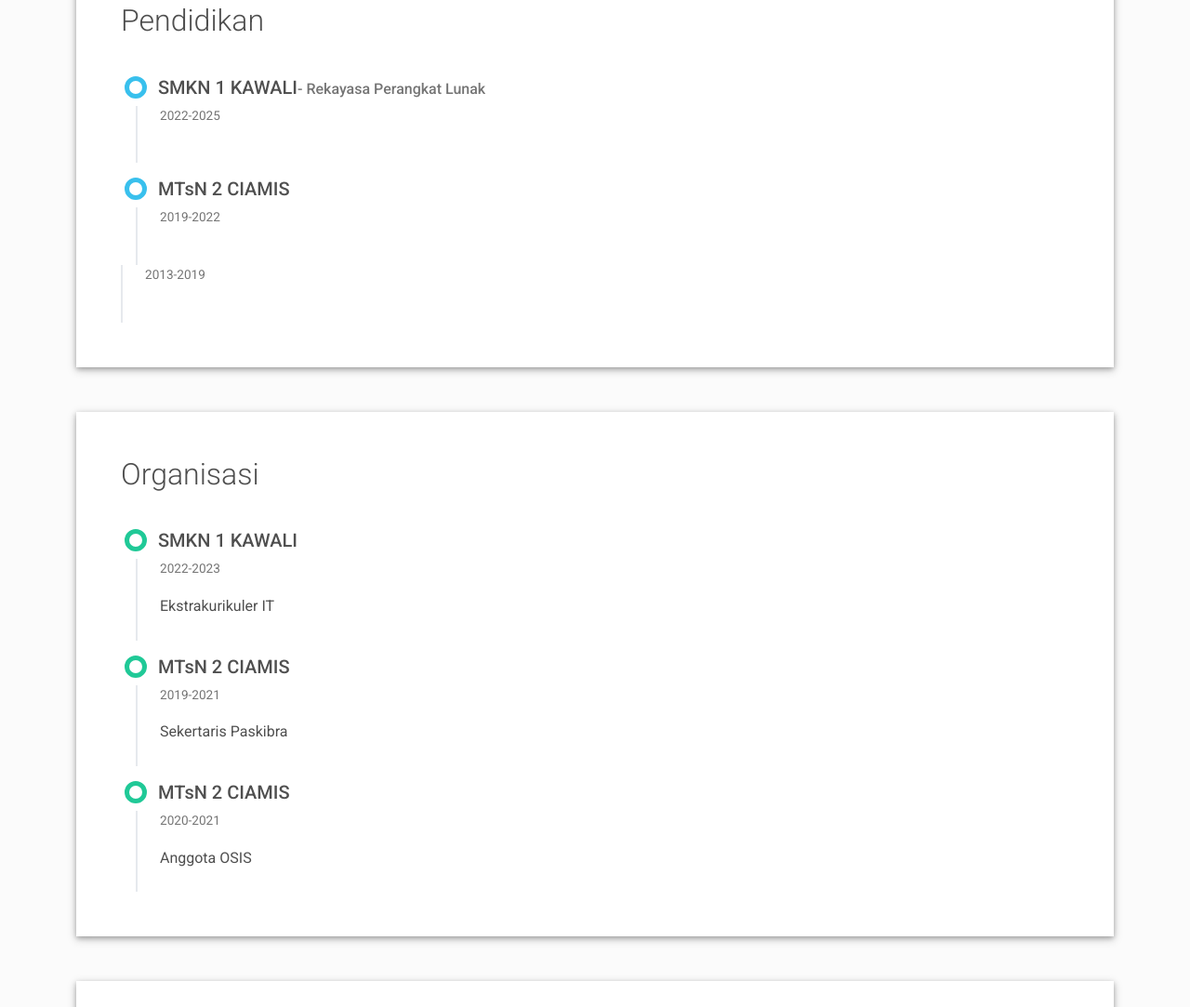
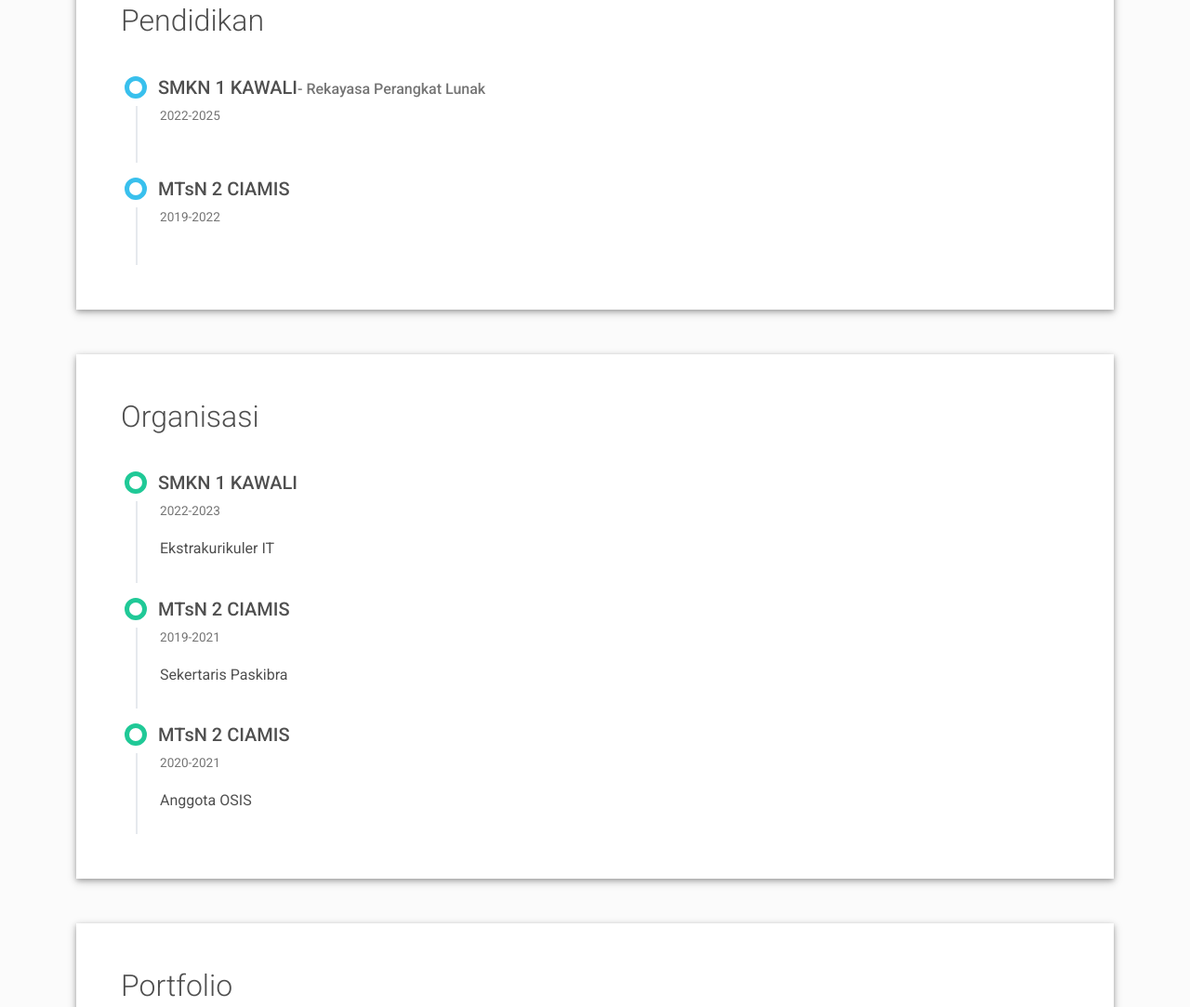
Before and after one commit to nadheakurniaramadhani/Web_CV_Nadhea, a plain HTML site: page index.html in a window 1280 px wide. Shown: the part 1496-2579 px from the top of the page at 93% size. Drawn offline with Linux system fonts and the light colour scheme.

Commit message:
Update index.html

```diff
--- a/index.html
+++ b/index.html
@@ -181,9 +181,6 @@
             <div class="text-muted text-small mb-3">2019-2022</div>
           </div>
         </div>
-          <div class="timeline-body px-4 pb-4">
-            <div class="text-muted text-small mb-3">2013-2019</div>
-          </div>
         </div>
       </div>
     </div>
```
